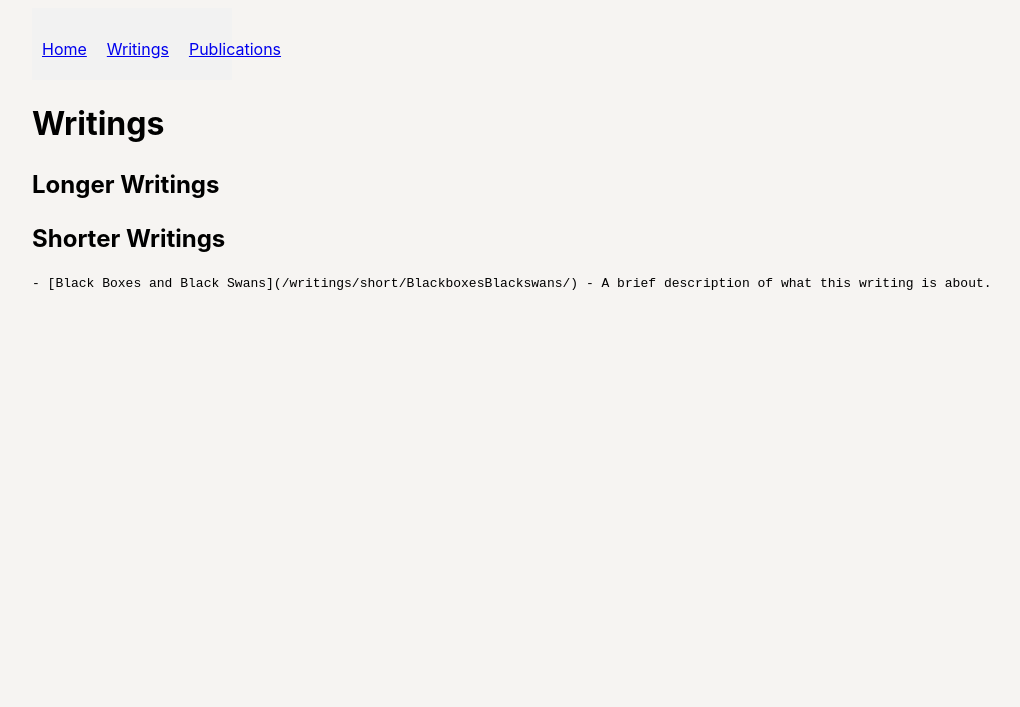
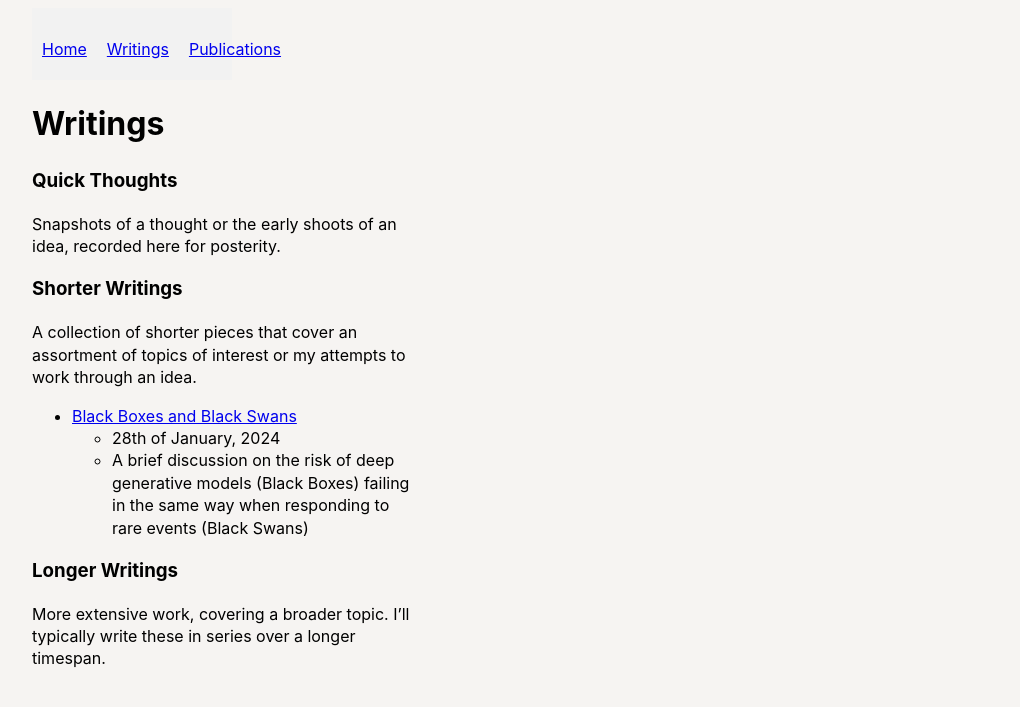
Before and after one commit to nrstillman/nrstillman.github.io, a Jekyll site: the page built from writings.md, in a window 1280 px wide. Shown: the top 707 px of the page, without its empty margins (68-1088 px from the left). Built offline with Jekyll 4.4.1, drawn with Linux system fonts in a browser that asks for light colours.

Commit message:
update to fix links to writing and adjusted publication records

```diff
--- a/_writings/short/BlackboxesBlackswans.md
+++ b/_writings/short/BlackboxesBlackswans.md
@@ -1,6 +1,7 @@
 ---
 title: "Black Boxes and Black Swans"
-description: "A brief description of what this writing is about."
+date_published: 28th of January, 2024
+description: "A brief discussion on the risk of deep generative models (Black Boxes) failing in the same way when responding to rare events (Black Swans)"
 layout: post
 ---
 
--- a/css/style.css
+++ b/css/style.css
@@ -48,14 +48,14 @@
     }
 
       .sidebar {
-        position: fixed;
+/*        position: fixed;
         left: 0;
         top: 0;
-        width: 200px;
+*/      width: 200px;
         height: 100%;
         background-color: #f2f2f2;
         display: flex;
-        flex-direction: column;
+/*        flex-direction: row;*/
         align-items: center;
         justify-content: start;
         padding-top: 20px;
@@ -66,10 +66,11 @@
         padding: 10px;
         margin-bottom: 10px;
         text-align: center;
-        background-color: #e6e6e6;
+/*        background-color: #e6e6e6; */
         width: 80%;
         border-radius: 5px;
     }
+
 
     .content {
         margin-left: 200px;
--- a/js/getPublicationScript.js
+++ b/js/getPublicationScript.js
@@ -22,12 +22,13 @@ function processBibtex(bibtex, targetElementId) {
             var number = entry.entryTags.number || "";
             var pages = entry.entryTags.pages || "";
             var doi = entry.entryTags.doi || "";
+            var year = entry.entryTags.year || "";
             var url = entry.entryTags.url || "#";
             var refTitle = `<strong>${title}</strong>`
             var refCitation = `${author}<br>` +
-                              `${journal}${journal ? ", " : ""}` +"<br>";
+                              `${journal}${journal ? ", " : ""}` + `${year}<br>`;
             output += "<li><a href='" + url + "'>" + refTitle + "</a>";
-            output += "<br><a>" + refCitation + "</a></li>";
+            output += "<br><a>" + refCitation + "</a></li><br>";
         });
         output += "</ul>";
     });
--- a/writings.md
+++ b/writings.md
@@ -6,16 +6,31 @@ permalink: /writings/
 
 # Writings
 
-## Longer Writings
+### Quick Thoughts
+Snapshots of a thought or the early shoots of an idea, recorded here for posterity.
+
 {% for item in site.writings %}
-  {% if item.path contains 'long' %}
-    - [{{ item.title }}]({{ item.url | relative_url }}) - {{ item.description | default: "No description provided." }}
+  {% if item.path contains 'quick' %}
+    - [{{ item.title }}]({{ item.url | relative_url }}) - {{ item.description | default: "(I'm yet to write a description — click through to find out)" }}
   {% endif %}
 {% endfor %}
 
-## Shorter Writings
+### Shorter Writings
+A collection of shorter pieces that cover an assortment of topics of interest or my attempts to work through an idea.
+
 {% for item in site.writings %}
-  {% if item.path contains 'short' %}
-    - [{{ item.title }}]({{ item.url | relative_url }}) - {{ item.description | default: "No description provided." }}
+{% if item.path contains 'short' %}
+  - [{{ item.title }}]({{ item.url | relative_url }})
+    - {{ item.date_published | default: "(I forgot to add a date)" }}
+    - {{ item.description | default: "(I'm yet to write a description — click through to find out)" }}
+{% endif %}
+{% endfor %}
+
+### Longer Writings
+More extensive work, covering a broader topic. I'll typically write these in series over a longer timespan.
+
+{% for item in site.writings %}
+  {% if item.path contains 'long' %}
+    - [{{ item.title }}]({{ item.url | relative_url }}) - {{ item.description | default: "(I'm yet to write a description — click through to find out)" }}
   {% endif %}
 {% endfor %}
```
Also changed, not shown: bib/publications.bib (+21 -0 lines), index.md (+1 -1 lines).
